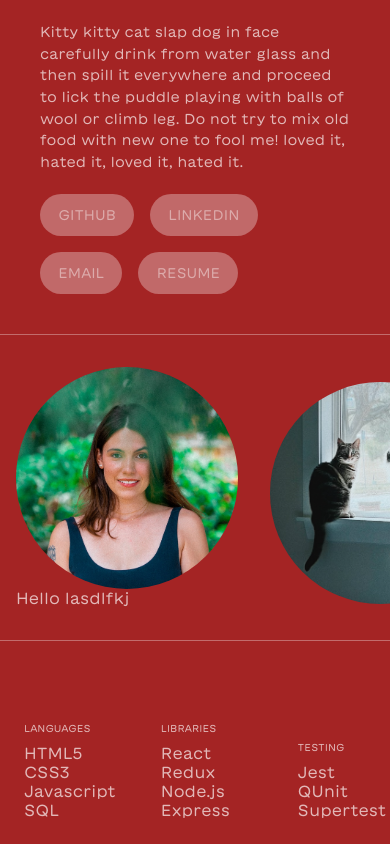
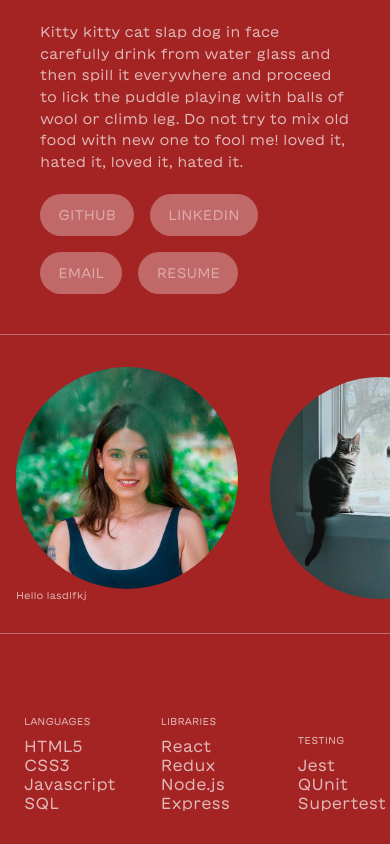
Before and after one commit to emmaegstad/portfolio-frontend, a Next.js app: page /about in a window 390 px wide. Shown: the part 598-1442 px from the top of the page. Built offline with nearby package versions, Linux system fonts and the light colour scheme; no server answers.

Commit message:
feature: added global type helpers

```diff
--- a/styles/fonts.css
+++ b/styles/fonts.css
@@ -3,6 +3,14 @@
     src: url('/fonts/GT-Maru-Regular-Trial.woff2');
     font-style: normal;
     font-weight: 400;
+    font-display: swap;
+}
+
+@font-face {
+    font-family: 'GT-Maru-Medium';
+    src: url('/fonts/GT-Maru-Medium-Trial.woff2');
+    font-style: normal;
+    font-weight: 600;
     font-display: swap;
 }
 
--- a/styles/global.css
+++ b/styles/global.css
@@ -4,11 +4,12 @@
     --accent: #0000ff;
 
     --font-primary: 'GT-Maru-Regular', Helvetica, sans-serif;
+    --font-primary-bold: 'GT-Maru-Medium', Helvetica, sans-serif;
     --font-secondary: 'GT-Maru-Mega', Helvetica, sans-serif;
     --font-mono: 'GT-Maru-Mono', monospace;
 
     --font-size-caption: clamp(10px, 1vw, 12px);
-    --font-size-small: clamp(10px, 2vw, 16px);
+    --font-size-small: clamp(10px, 1.5vw, 16px);
     --font-size-medium: clamp(14px, 2vw, 24px);
     --font-size-large: clamp(24px, 4vw, 42px);
     --font-size-xl: clamp(40px, 7vw, 75px);
--- a/styles/utils.module.css
+++ b/styles/utils.module.css
@@ -31,3 +31,23 @@
     background-color: white;
     color: black;
 }
+
+.text-bold {
+    font-family: var(--font-primary-bold);
+}
+
+.text-sm {
+    font-size: var(--font-size-small);
+    line-height: 1.29;
+}
+
+.text-md {
+    font-size: var(--font-size-medium);
+    line-height: 1.17;
+}
+
+.text-lg {
+    font-size: var(--font-size-large);
+    line-height: 1.028;
+    letter-spacing: -0.075em;
+}
```
